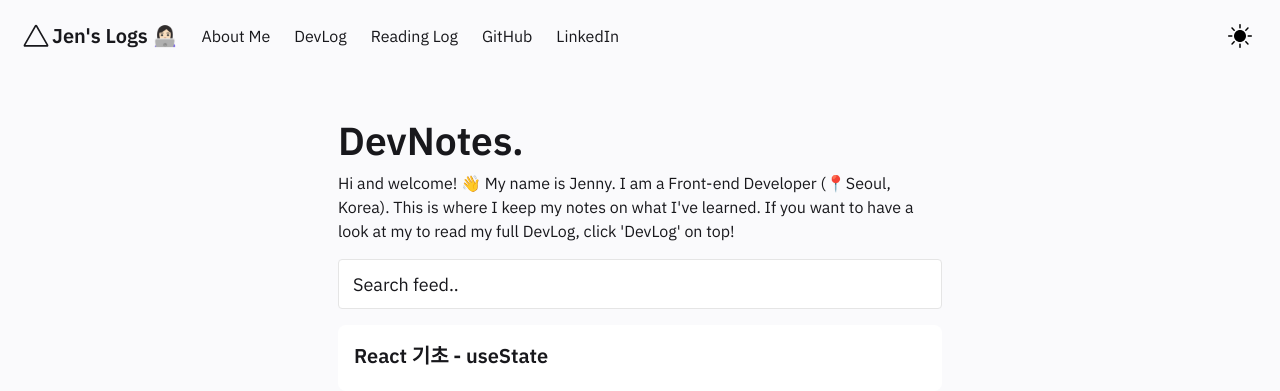
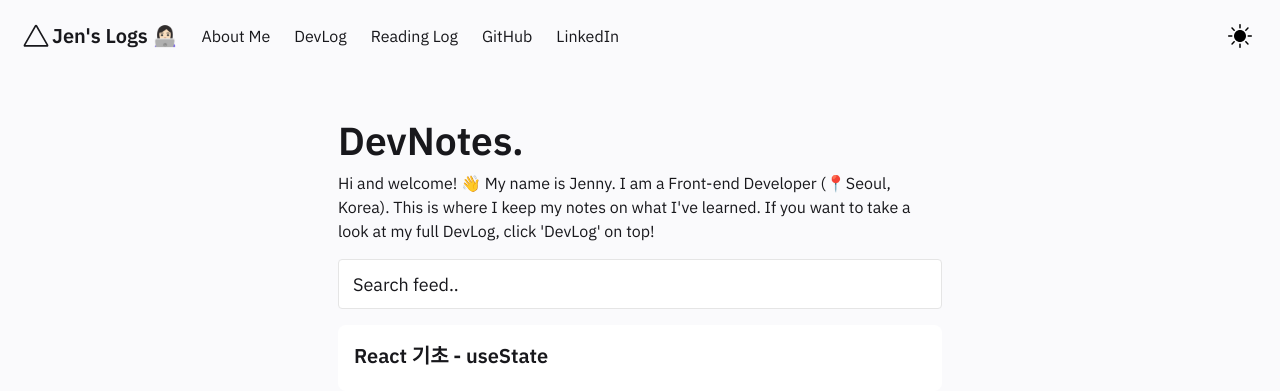
Before and after one commit to jenjenhub/blog, a Jekyll site: the page built from pages/index.md, in a window 1280 px wide. Shown: the top 391 px of the page. Built offline with Jekyll 4.4.1, drawn with Linux system fonts in a browser that asks for light colours.

Commit message:
Update FeedContent.html

```diff
--- a/_includes/FeedContent.html
+++ b/_includes/FeedContent.html
@@ -1,7 +1,7 @@
 <div class="block">
     <h1> DevNotes. </h1>
 
-    Hi and welcome! 👋  My name is Jenny. I am a Front-end Developer (📍Seoul, Korea). This is where I keep my notes on what I've learned. If you want to have a look at my to read my full DevLog, click 'DevLog' on top! </br>
+    Hi and welcome! 👋  My name is Jenny. I am a Front-end Developer (📍Seoul, Korea). This is where I keep my notes on what I've learned. If you want to take a look at my full DevLog, click 'DevLog' on top! </br>
 
 
     </div>
```
